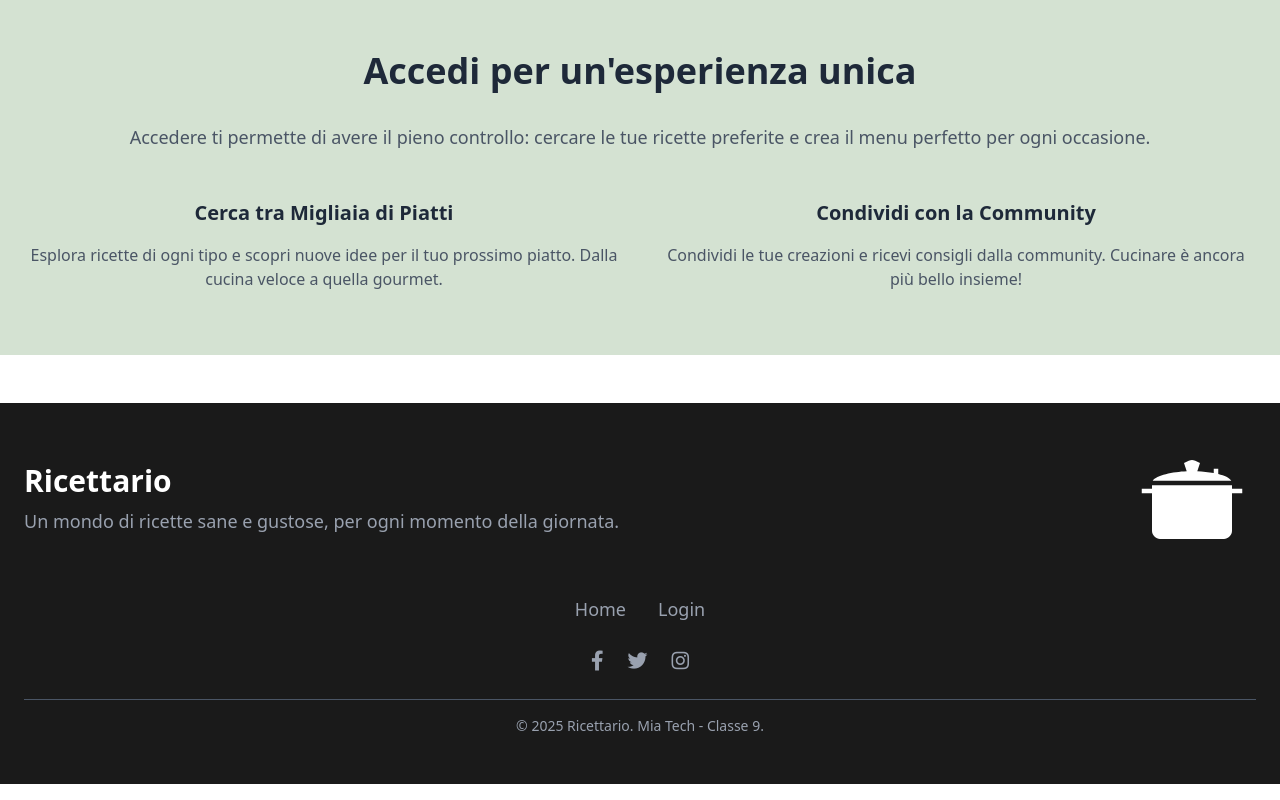
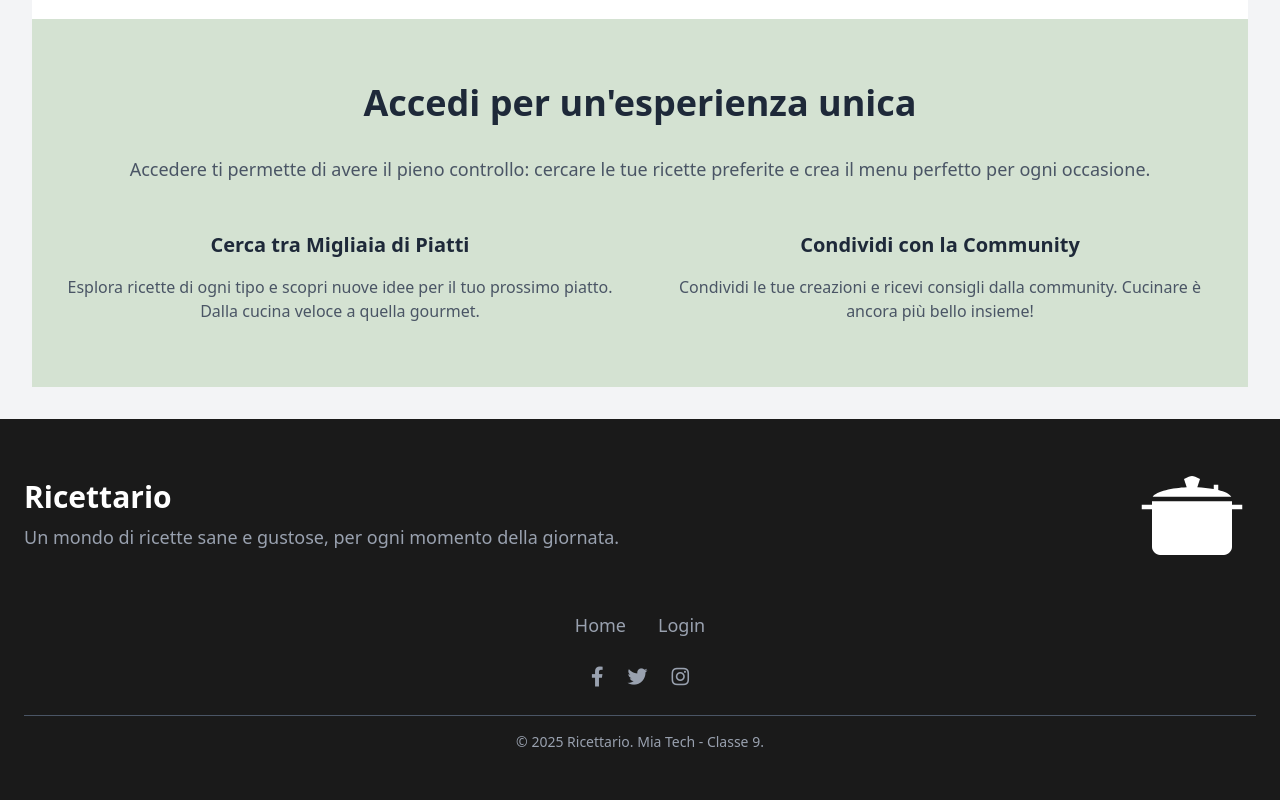
Before and after one commit to VincT89/RecipesView, a React (Vite) app: page / in a window 1280 px wide. Shown: the part 865-1665 px from the top of the page. Built offline with nearby package versions, Linux system fonts and the light colour scheme.

Commit message:
terminato

```diff
--- a/src/components/Footer.jsx
+++ b/src/components/Footer.jsx
@@ -4,7 +4,7 @@ import { GiCookingPot } from 'react-icons/gi';
 
 const Footer = () => {
   return (
-    <footer className="bg-footer text-white py-8 mt-12 w-full">
+    <footer className="bg-footer text-white py-8">
       <div className="max-w-screen-xl mx-auto px-6">
 
         <div className="flex flex-col md:flex-row justify-between items-center mb-8">
--- a/src/layout/PublicLayout.jsx
+++ b/src/layout/PublicLayout.jsx
@@ -3,15 +3,15 @@ import Footer from "../components/Footer";
 import { Outlet } from 'react-router-dom';
 
 const PublicLayout = () => {
-	return (
-		<>
-			<Navbar />
-      <main>
+  return (
+    <div className="min-h-screen flex flex-col">
+      <Navbar />
+      <main className="flex-1 bg-gray-100 py-8 px-4 md:px-8">
         <Outlet /> {/* Renderizza le pagine */}
       </main>
-			<Footer />
-		</>
-	);
+      <Footer />
+    </div>
+  );
 };
 
 export default PublicLayout;
```
